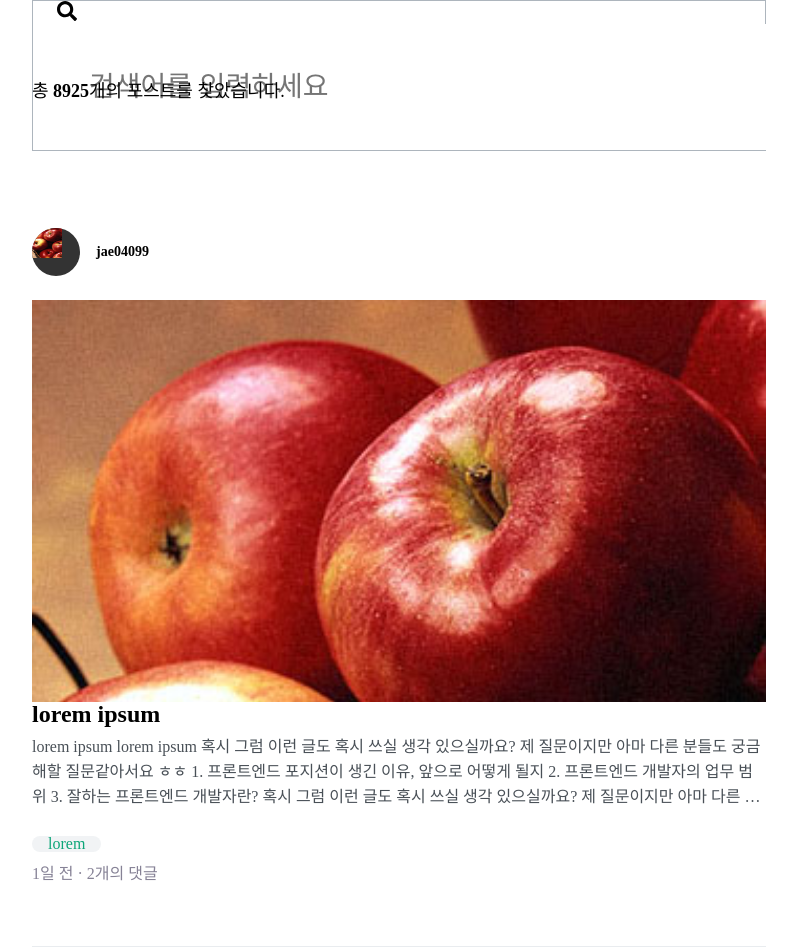
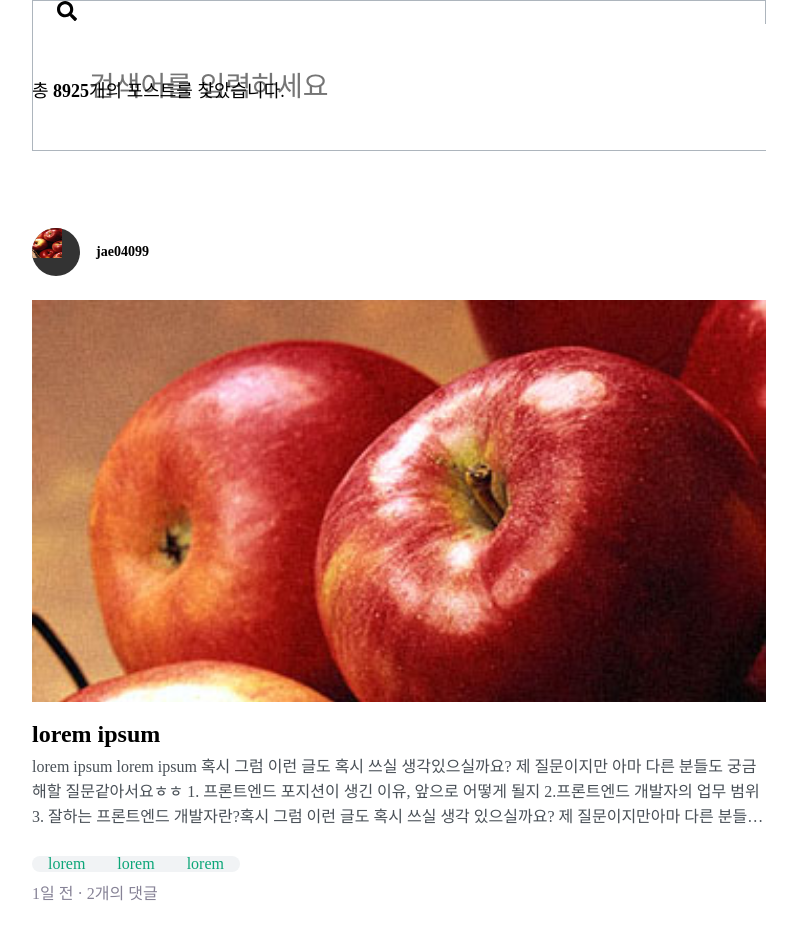
Before and after one commit to SPACE-DEV-CLUB/SPACE_DEV_CLUB_FRONT, a Next.js app: page /search in a window 1280 px wide. Shown: the top 952 px of the page, without its empty margins (241-1038 px from the left). Built offline with nearby package versions, Linux system fonts and the light colour scheme.

Commit message:
:sparkles:connect with mocked data

```diff
--- a/src/components/MyPage/MyCard.tsx
+++ b/src/components/MyPage/MyCard.tsx
@@ -4,7 +4,16 @@ import SAMPLE_IMG from "../../../public/image/sample.jpeg";
 import { MEDIA_QUERY_END_POINT } from "../../constants";
 import { Profile } from "./Profile";
 
-export const MyCard = () => {
+interface cardType {
+    imageUrl: string,
+    postTitle: string,
+    postDesc: string,
+    tags: Array<string>,
+    date: number,
+    comment: number
+}
+
+export const MyCard = ({imageUrl, postTitle, postDesc, tags, date, comment}: {imageUrl: string, postTitle: string, postDesc: string, tags: Array<string>, date: number, comment: number}) => {
     return (
         <MyCardContainer>
         <Profile id={'jae04099'} />
@@ -13,30 +22,23 @@ export const MyCard = () => {
                     <Image
                         layout="responsive"
                         alt="sample image"
-                        src={SAMPLE_IMG}
+                        src={imageUrl}
                     />
                 </div>
             </a>
             <a href="/@id/dfjsfd">
-                <h2>lorem ipsum</h2>
+                <h2>{postTitle}</h2>
             </a>
             <p>
-                lorem ipsum lorem ipsum 혹시 그럼 이런 글도 혹시 쓰실 생각
-                있으실까요? 제 질문이지만 아마 다른 분들도 궁금해할 질문같아서요
-                ㅎㅎ 1. 프론트엔드 포지션이 생긴 이유, 앞으로 어떻게 될지 2.
-                프론트엔드 개발자의 업무 범위 3. 잘하는 프론트엔드 개발자란?
-                혹시 그럼 이런 글도 혹시 쓰실 생각 있으실까요? 제 질문이지만
-                아마 다른 분들도 궁금해할 질문같아서요 ㅎㅎ 1. 프론트엔드
-                포지션이 생긴 이유, 앞으로 어떻게 될지 2. 프론트엔드 개발자의
-                업무 범위 3. 잘하는 프론트엔드 개발자란?
+                {postDesc}
             </p>
             <div className="tags-wrap">
-                <a href="/tags/lorem">lorem</a>
+                { tags.map((e, index) => <a key={index} href="/tags/lorem">{e}</a>)}
             </div>
             <div className="comment">
-                <span>1일 전</span>
+                <span>{date}일 전</span>
                 <span> · </span>
-                <span>2개의 댓글</span>
+                <span>{comment}개의 댓글</span>
             </div>
         </MyCardContainer>
     );
@@ -55,6 +57,7 @@ const MyCardContainer = styled.section`
     }
     h2 {
         font-size: 24px;
+        margin-top: 20px;
     }
     p {
         color: #495057;
--- a/src/pages/search/index.tsx
+++ b/src/pages/search/index.tsx
@@ -4,15 +4,104 @@ import { SearchBar } from "../../components/Search/SearchBar";
 import { FindPost } from "../../components/Search/FindPost";
 import { MyCard } from "../../components/MyPage/MyCard";
 import { MEDIA_QUERY_END_POINT } from "../../constants";
+import SAMPLE_IMG from "../../../public/image/sample.jpeg";
+
+const cardData = [
+    {
+        imageUrl: 'http://localhost:3010/',
+        postTitle: 'lorem ipsum',
+        postDesc: 'lorem ipsum lorem ipsum 혹시 그럼 이런 글도 혹시 쓰실 생각있으실까요? 제 질문이지만 아마 다른 분들도 궁금해할 질문같아서요ㅎㅎ 1. 프론트엔드 포지션이 생긴 이유, 앞으로 어떻게 될지 2.프론트엔드 개발자의 업무 범위 3. 잘하는 프론트엔드 개발자란?혹시 그럼 이런 글도 혹시 쓰실 생각 있으실까요? 제 질문이지만아마 다른 분들도 궁금해할 질문같아서요 ㅎㅎ 1. 프론트엔드포지션이 생긴 이유, 앞으로 어떻게 될지 2. 프론트엔드 개발자의 업무 범위 3. 잘하는 프론트엔드 개발자란?',
+        tags: ['lorem', 'lorem', 'lorem'],
+        date: 1,
+        comment: 2
+    },
+    {
+        imageUrl: 'http://localhost:3010/',
+        postTitle: 'lorem ipsum',
+        postDesc: 'lorem ipsum lorem ipsum 혹시 그럼 이런 글도 혹시 쓰실 생각있으실까요? 제 질문이지만 아마 다른 분들도 궁금해할 질문같아서요ㅎㅎ 1. 프론트엔드 포지션이 생긴 이유, 앞으로 어떻게 될지 2.프론트엔드 개발자의 업무 범위 3. 잘하는 프론트엔드 개발자란?혹시 그럼 이런 글도 혹시 쓰실 생각 있으실까요? 제 질문이지만아마 다른 분들도 궁금해할 질문같아서요 ㅎㅎ 1. 프론트엔드포지션이 생긴 이유, 앞으로 어떻게 될지 2. 프론트엔드 개발자의 업무 범위 3. 잘하는 프론트엔드 개발자란?',
+        tags: ['lorem', 'lorem', 'lorem'],
+        date: 1,
+        comment: 2
+    },
+    {
+        imageUrl: 'http://localhost:3010/',
+        postTitle: 'lorem ipsum',
+        postDesc: 'lorem ipsum lorem ipsum 혹시 그럼 이런 글도 혹시 쓰실 생각있으실까요? 제 질문이지만 아마 다른 분들도 궁금해할 질문같아서요ㅎㅎ 1. 프론트엔드 포지션이 생긴 이유, 앞으로 어떻게 될지 2.프론트엔드 개발자의 업무 범위 3. 잘하는 프론트엔드 개발자란?혹시 그럼 이런 글도 혹시 쓰실 생각 있으실까요? 제 질문이지만아마 다른 분들도 궁금해할 질문같아서요 ㅎㅎ 1. 프론트엔드포지션이 생긴 이유, 앞으로 어떻게 될지 2. 프론트엔드 개발자의 업무 범위 3. 잘하는 프론트엔드 개발자란?',
+        tags: ['lorem', 'lorem', 'lorem'],
+        date: 1,
+        comment: 2
+    },
+    {
+        imageUrl: 'http://localhost:3010/',
+        postTitle: 'lorem ipsum',
+        postDesc: 'lorem ipsum lorem ipsum 혹시 그럼 이런 글도 혹시 쓰실 생각있으실까요? 제 질문이지만 아마 다른 분들도 궁금해할 질문같아서요ㅎㅎ 1. 프론트엔드 포지션이 생긴 이유, 앞으로 어떻게 될지 2.프론트엔드 개발자의 업무 범위 3. 잘하는 프론트엔드 개발자란?혹시 그럼 이런 글도 혹시 쓰실 생각 있으실까요? 제 질문이지만아마 다른 분들도 궁금해할 질문같아서요 ㅎㅎ 1. 프론트엔드포지션이 생긴 이유, 앞으로 어떻게 될지 2. 프론트엔드 개발자의 업무 범위 3. 잘하는 프론트엔드 개발자란?',
+        tags: ['lorem', 'lorem', 'lorem'],
+        date: 1,
+        comment: 2
+    },
+    {
+        imageUrl: 'http://localhost:3010/',
+        postTitle: 'lorem ipsum',
+        postDesc: 'lorem ipsum lorem ipsum 혹시 그럼 이런 글도 혹시 쓰실 생각있으실까요? 제 질문이지만 아마 다른 분들도 궁금해할 질문같아서요ㅎㅎ 1. 프론트엔드 포지션이 생긴 이유, 앞으로 어떻게 될지 2.프론트엔드 개발자의 업무 범위 3. 잘하는 프론트엔드 개발자란?혹시 그럼 이런 글도 혹시 쓰실 생각 있으실까요? 제 질문이지만아마 다른 분들도 궁금해할 질문같아서요 ㅎㅎ 1. 프론트엔드포지션이 생긴 이유, 앞으로 어떻게 될지 2. 프론트엔드 개발자의 업무 범위 3. 잘하는 프론트엔드 개발자란?',
+        tags: ['lorem', 'lorem', 'lorem'],
+        date: 1,
+        comment: 2
+    },
+    {
+        imageUrl: 'http://localhost:3010/',
+        postTitle: 'lorem ipsum',
+        postDesc: 'lorem ipsum lorem ipsum 혹시 그럼 이런 글도 혹시 쓰실 생각있으실까요? 제 질문이지만 아마 다른 분들도 궁금해할 질문같아서요ㅎㅎ 1. 프론트엔드 포지션이 생긴 이유, 앞으로 어떻게 될지 2.프론트엔드 개발자의 업무 범위 3. 잘하는 프론트엔드 개발자란?혹시 그럼 이런 글도 혹시 쓰실 생각 있으실까요? 제 질문이지만아마 다른 분들도 궁금해할 질문같아서요 ㅎㅎ 1. 프론트엔드포지션이 생긴 이유, 앞으로 어떻게 될지 2. 프론트엔드 개발자의 업무 범위 3. 잘하는 프론트엔드 개발자란?',
+        tags: ['lorem', 'lorem', 'lorem'],
+        date: 1,
+        comment: 2
+    },
+    {
+        imageUrl: 'http://localhost:3010/',
+        postTitle: 'lorem ipsum',
+        postDesc: 'lorem ipsum lorem ipsum 혹시 그럼 이런 글도 혹시 쓰실 생각있으실까요? 제 질문이지만 아마 다른 분들도 궁금해할 질문같아서요ㅎㅎ 1. 프론트엔드 포지션이 생긴 이유, 앞으로 어떻게 될지 2.프론트엔드 개발자의 업무 범위 3. 잘하는 프론트엔드 개발자란?혹시 그럼 이런 글도 혹시 쓰실 생각 있으실까요? 제 질문이지만아마 다른 분들도 궁금해할 질문같아서요 ㅎㅎ 1. 프론트엔드포지션이 생긴 이유, 앞으로 어떻게 될지 2. 프론트엔드 개발자의 업무 범위 3. 잘하는 프론트엔드 개발자란?',
+        tags: ['lorem', 'lorem', 'lorem'],
+        date: 1,
+        comment: 2
+    },
+    {
+        imageUrl: 'http://localhost:3010/',
+        postTitle: 'lorem ipsum',
+        postDesc: 'lorem ipsum lorem ipsum 혹시 그럼 이런 글도 혹시 쓰실 생각있으실까요? 제 질문이지만 아마 다른 분들도 궁금해할 질문같아서요ㅎㅎ 1. 프론트엔드 포지션이 생긴 이유, 앞으로 어떻게 될지 2.프론트엔드 개발자의 업무 범위 3. 잘하는 프론트엔드 개발자란?혹시 그럼 이런 글도 혹시 쓰실 생각 있으실까요? 제 질문이지만아마 다른 분들도 궁금해할 질문같아서요 ㅎㅎ 1. 프론트엔드포지션이 생긴 이유, 앞으로 어떻게 될지 2. 프론트엔드 개발자의 업무 범위 3. 잘하는 프론트엔드 개발자란?',
+        tags: ['lorem', 'lorem', 'lorem'],
+        date: 1,
+        comment: 2
+    },
+    {
+        imageUrl: 'http://localhost:3010/',
+        postTitle: 'lorem ipsum',
+        postDesc: 'lorem ipsum lorem ipsum 혹시 그럼 이런 글도 혹시 쓰실 생각있으실까요? 제 질문이지만 아마 다른 분들도 궁금해할 질문같아서요ㅎㅎ 1. 프론트엔드 포지션이 생긴 이유, 앞으로 어떻게 될지 2.프론트엔드 개발자의 업무 범위 3. 잘하는 프론트엔드 개발자란?혹시 그럼 이런 글도 혹시 쓰실 생각 있으실까요? 제 질문이지만아마 다른 분들도 궁금해할 질문같아서요 ㅎㅎ 1. 프론트엔드포지션이 생긴 이유, 앞으로 어떻게 될지 2. 프론트엔드 개발자의 업무 범위 3. 잘하는 프론트엔드 개발자란?',
+        tags: ['lorem', 'lorem', 'lorem'],
+        date: 1,
+        comment: 2
+    },
+    {
+        imageUrl: 'http://localhost:3010/',
+        postTitle: 'lorem ipsum',
+        postDesc: 'lorem ipsum lorem ipsum 혹시 그럼 이런 글도 혹시 쓰실 생각있으실까요? 제 질문이지만 아마 다른 분들도 궁금해할 질문같아서요ㅎㅎ 1. 프론트엔드 포지션이 생긴 이유, 앞으로 어떻게 될지 2.프론트엔드 개발자의 업무 범위 3. 잘하는 프론트엔드 개발자란?혹시 그럼 이런 글도 혹시 쓰실 생각 있으실까요? 제 질문이지만아마 다른 분들도 궁금해할 질문같아서요 ㅎㅎ 1. 프론트엔드포지션이 생긴 이유, 앞으로 어떻게 될지 2. 프론트엔드 개발자의 업무 범위 3. 잘하는 프론트엔드 개발자란?',
+        tags: ['lorem', 'lorem', 'lorem'],
+        date: 1,
+        comment: 2
+    },
+    {
+        imageUrl: 'http://localhost:3010/',
+        postTitle: 'lorem ipsum',
+        postDesc: 'lorem ipsum lorem ipsum 혹시 그럼 이런 글도 혹시 쓰실 생각있으실까요? 제 질문이지만 아마 다른 분들도 궁금해할 질문같아서요ㅎㅎ 1. 프론트엔드 포지션이 생긴 이유, 앞으로 어떻게 될지 2.프론트엔드 개발자의 업무 범위 3. 잘하는 프론트엔드 개발자란?혹시 그럼 이런 글도 혹시 쓰실 생각 있으실까요? 제 질문이지만아마 다른 분들도 궁금해할 질문같아서요 ㅎㅎ 1. 프론트엔드포지션이 생긴 이유, 앞으로 어떻게 될지 2. 프론트엔드 개발자의 업무 범위 3. 잘하는 프론트엔드 개발자란?',
+        tags: ['lorem', 'lorem', 'lorem'],
+        date: 1,
+        comment: 2
+    },
+]
 const MyPage: NextPage = () => {
     return (
         <Container>
             <SearchBar />
             <FindPost />
-            <MyCard />
-            <MyCard />
-            <MyCard />
-            <MyCard />
+            {cardData.map((e, index) => <MyCard key={index} imageUrl={SAMPLE_IMG} postTitle={e.postTitle} postDesc={e.postDesc} tags={e.tags} date={e.date} comment={e.comment}/>)}
         </Container>
     )
 }
```
